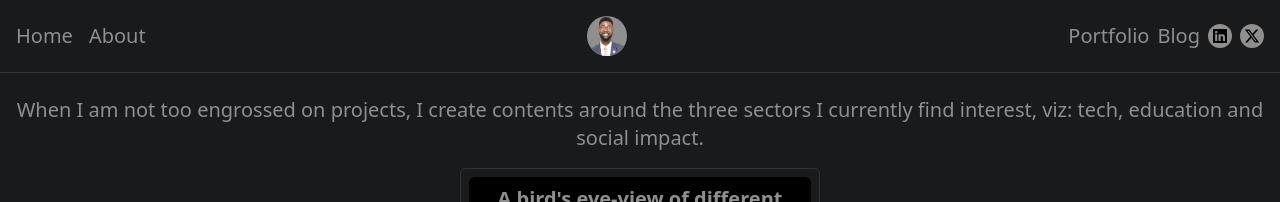
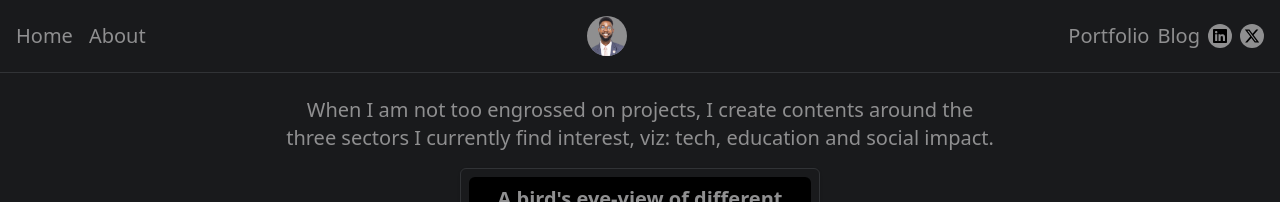
Before and after one commit to Patrick-Chukwu/Patrick-Chukwu, a React (Vite) app: page /blog in a window 1280 px wide. Shown: the top 202 px of the page. Built offline with nearby package versions, Linux system fonts and the light colour scheme.

Commit message:
finalize

```diff
--- a/src/components/Projects.jsx
+++ b/src/components/Projects.jsx
@@ -33,7 +33,7 @@ const Projects = () => {
           </div>
           <p className="text-sm text-primary px-2 font-normal text-left w-full">Developed the website for Africa's biggest tech event.</p>
           <div className='border border-bcolor rounded-xl p-2'>
-            <a href="https://caretrack.vercel.app/" target='_blank'><motion.img initial={{scale:.8, opacity:0}} whileInView={{scale: 1, opacity:1}} src={project4} className='w-full mx-auto rounded-xl' alt="CareTrackPlus landing page" /></a>
+            <a href="https://respectechconference.vercel.app/" target='_blank'><motion.img initial={{scale:.8, opacity:0}} whileInView={{scale: 1, opacity:1}} src={project4} className='w-full mx-auto rounded-xl' alt="Respectech Conference landing page" /></a>
           </div>
 
         </motion.div>
@@ -45,7 +45,7 @@ const Projects = () => {
           </div>
           <p className="text-sm text-primary px-2 font-normal text-left w-full">Built a web application for a Fintech Platform.</p>
           <div className='border border-bcolor rounded-xl p-2'>
-            <a href="https://caretrack.vercel.app/" target='_blank'><motion.img initial={{scale:.8, opacity:0}} whileInView={{scale: 1, opacity:1}} src={project2} className='w-full mx-auto rounded-xl' alt="CareTrackPlus landing page" /></a>
+            <a href="https://thebanka.vercel.app/" target='_blank'><motion.img initial={{scale:.8, opacity:0}} whileInView={{scale: 1, opacity:1}} src={project2} className='w-full mx-auto rounded-xl' alt="Image of Banka landing page" /></a>
           </div>
 
         </motion.div>
@@ -58,7 +58,7 @@ const Projects = () => {
           </div>
           <p className="text-sm text-primary px-2 font-normal text-left w-full">Collaborated on the frontend team of a HR service Platform.</p>
           <div className='border border-bcolor rounded-xl p-2'>
-            <a href="https://caretrack.vercel.app/" target='_blank'><motion.img initial={{scale:.8, opacity:0}} whileInView={{scale: 1, opacity:1}} src={project3} className='w-full mx-auto rounded-xl' alt="CareTrackPlus landing page" /></a>
+            <a href="https://siliconverse-frontend.vercel.app/" target='_blank'><motion.img initial={{scale:.8, opacity:0}} whileInView={{scale: 1, opacity:1}} src={project3} className='w-full mx-auto rounded-xl' alt="Siliconverse landing page" /></a>
           </div>
 
         </motion.div>
--- a/src/pages/Blog.jsx
+++ b/src/pages/Blog.jsx
@@ -6,7 +6,7 @@ const Blog = () => {
   return (
     <div className='mt-24'>
       <Navbar/>
-      <h3 className="text-xl font-medium text-center">When I am not too engrossed on projects, I create contents around the three sectors I currently find interest, viz: tech, education and social impact.</h3>
+      <h3 className="text-xl font-medium text-center w-[98%] max-w-[710px] mx-auto">When I am not too engrossed on projects, I create contents around the three sectors I currently find interest, viz: tech, education and social impact.</h3>
       <div className="flex gap-4 justify-center items-center p-4 ">
         <a href="https://medium.com/@chukwupatrickify/a-birds-eye-view-at-different-front-end-technologies-415f0d02630c" target='_blank'>
         <div className="w-[360px] flex flex-col gap-2 justify-center items-center p-2 border border-bcolor rounded-md shadow">
```
